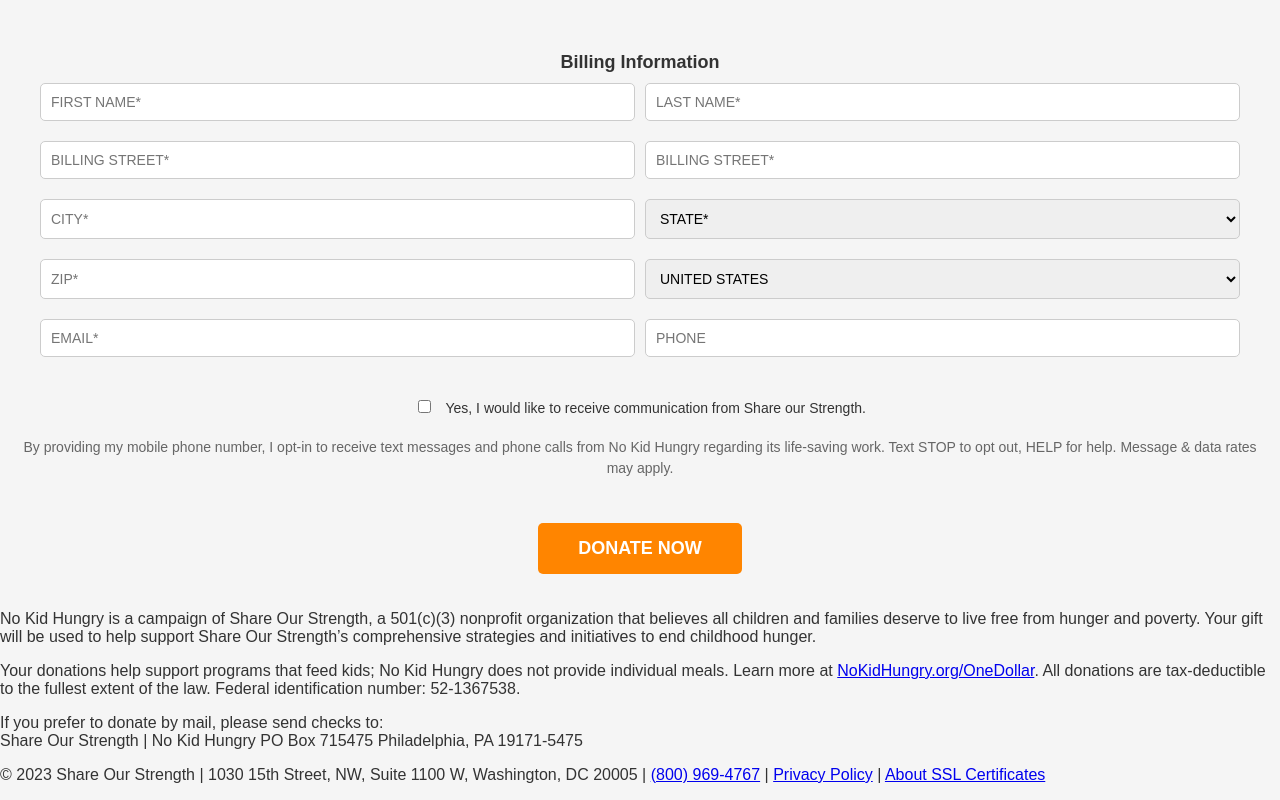
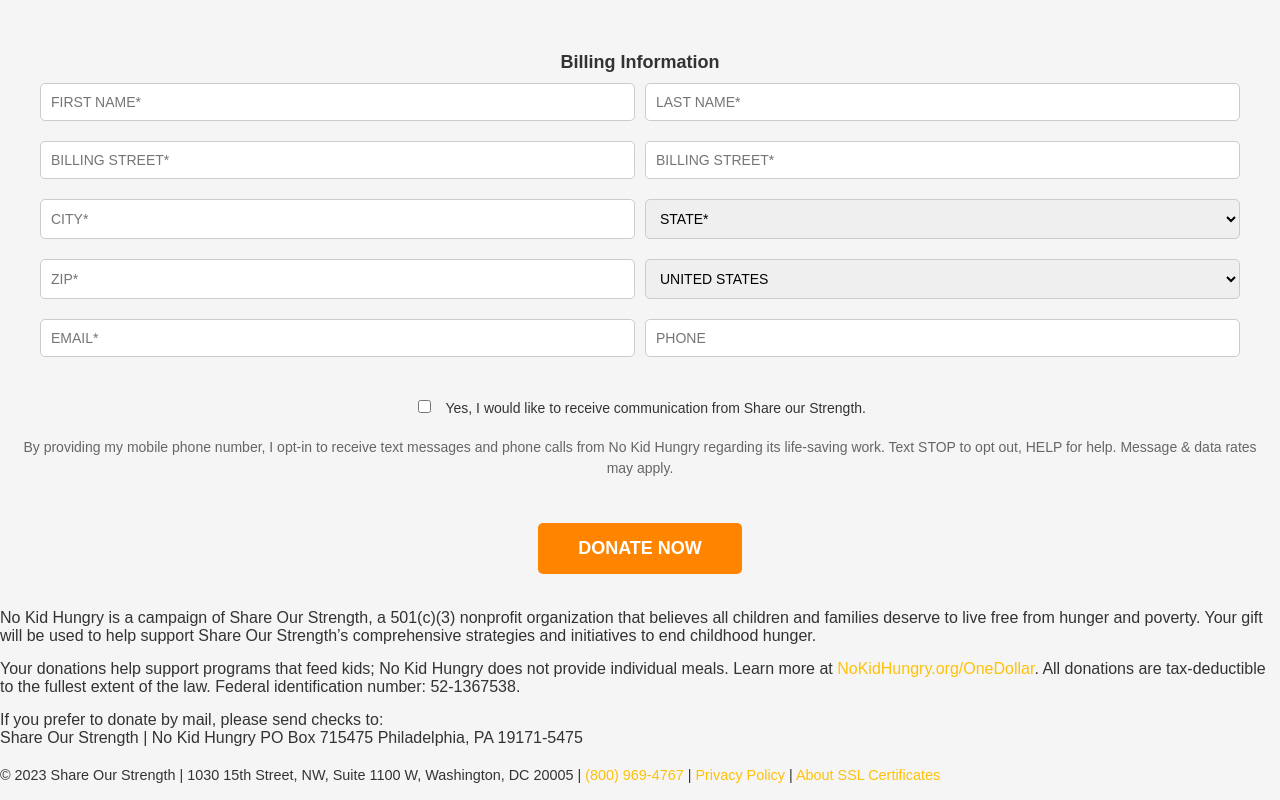
Before and after one commit to Phi-star/Big-daddy-V1, a website: page index.html in a window 1280 px wide. Shown: the part 843-1643 px from the top of the page. Drawn offline with Linux system fonts and the light colour scheme.

Commit message:
Update style.css

```diff
--- a/style.css
+++ b/style.css
@@ -256,3 +256,27 @@
   color: #666;
   line-height: 1.5;
 }
+
+.content p {
+  margin: 15px 0;
+  text-align: left;
+}
+
+.content a {
+  color: #ffc107;
+  text-decoration: none;
+}
+
+footer p {
+  margin-top: 20px;
+  font-size: 0.9em;
+}
+
+footer a {
+  color: #ffc107;
+  text-decoration: none;
+}
+
+footer a:hover {
+  text-decoration: underline;
+}
```
